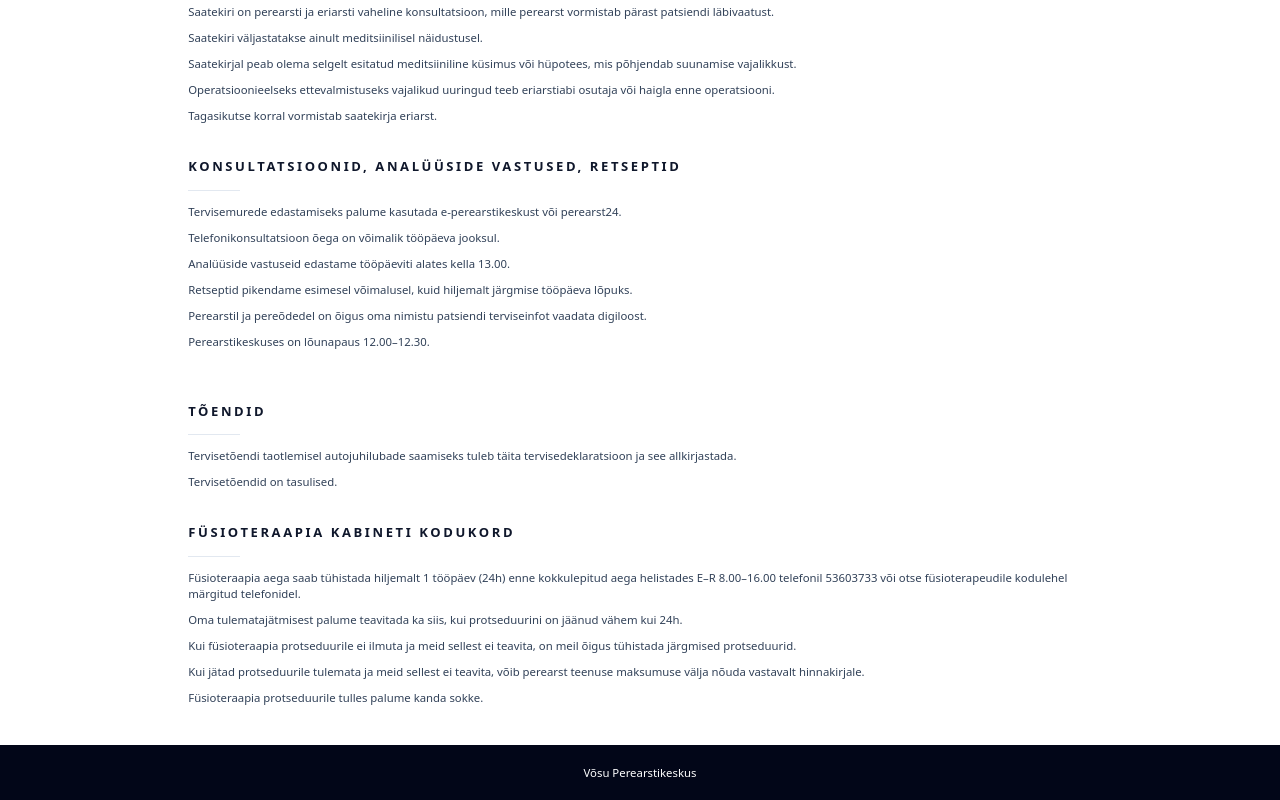
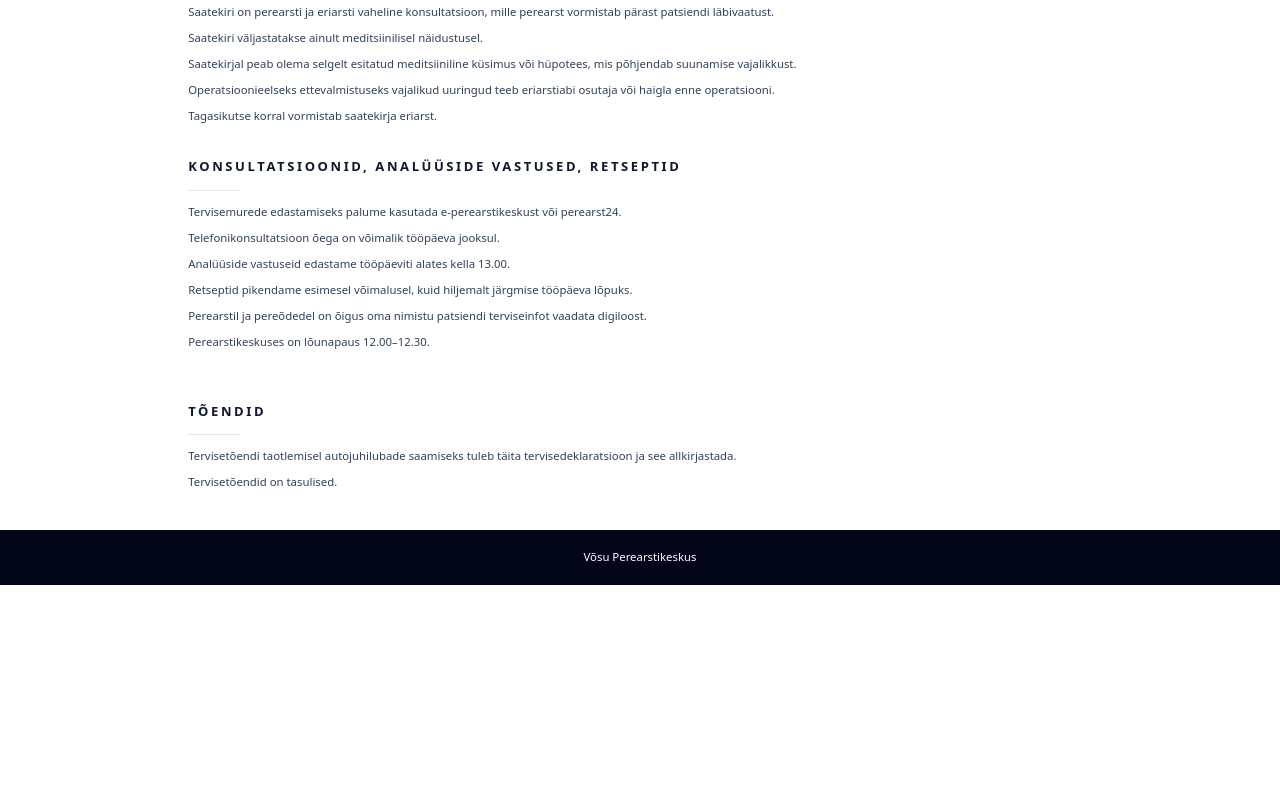
Before and after one commit to Carlhe4/tervisekeskus, a Next.js app: page /uldinfo in a window 1280 px wide. Shown: the part 719-1519 px from the top of the page. After the commit the page ends 1304 px from the top, so only its background shows below. Built offline with nearby package versions, Linux system fonts and the light colour scheme.

Commit message:
Remove physiotherapy cabinet rules section from Uldinfo page

```diff
--- a/app/uldinfo/page.tsx
+++ b/app/uldinfo/page.tsx
@@ -141,33 +141,6 @@ export default function Page() {
             <li>Tervisetõendid on tasulised.</li>
           </ul>
         </div>
-
-        <div className="space-y-4">
-          <h2 className="text-base font-semibold tracking-[0.2em] text-slate-900 uppercase">
-            Füsioteraapia kabineti kodukord
-          </h2>
-          <div className="h-px w-16 bg-slate-200" />
-          <ul className="space-y-3 text-sm text-slate-700">
-            <li>
-              Füsioteraapia aega saab tühistada hiljemalt 1 tööpäev (24h) enne
-              kokkulepitud aega helistades E–R 8.00–16.00 telefonil 53603733 või
-              otse füsioterapeudile kodulehel märgitud telefonidel.
-            </li>
-            <li>
-              Oma tulematajätmisest palume teavitada ka siis, kui protseduurini on
-              jäänud vähem kui 24h.
-            </li>
-            <li>
-              Kui füsioteraapia protseduurile ei ilmuta ja meid sellest ei teavita,
-              on meil õigus tühistada järgmised protseduurid.
-            </li>
-            <li>
-              Kui jätad protseduurile tulemata ja meid sellest ei teavita, võib
-              perearst teenuse maksumuse välja nõuda vastavalt hinnakirjale.
-            </li>
-            <li>Füsioteraapia protseduurile tulles palume kanda sokke.</li>
-          </ul>
-        </div>
       </section>
     </div>
   );
```
